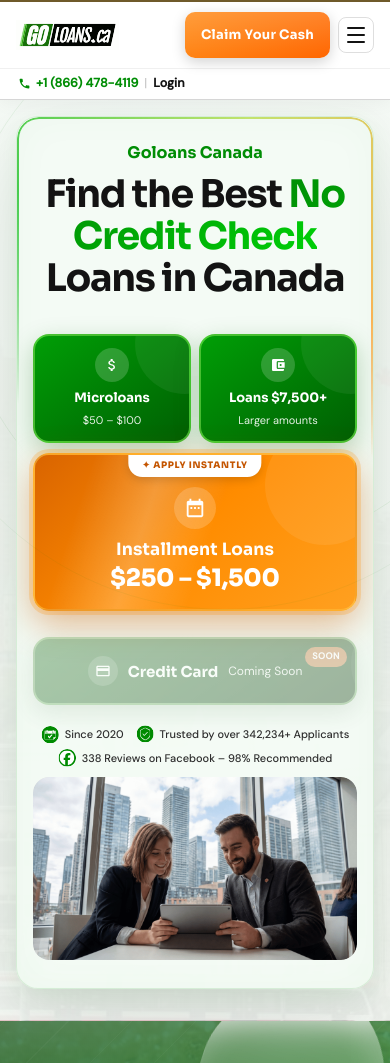
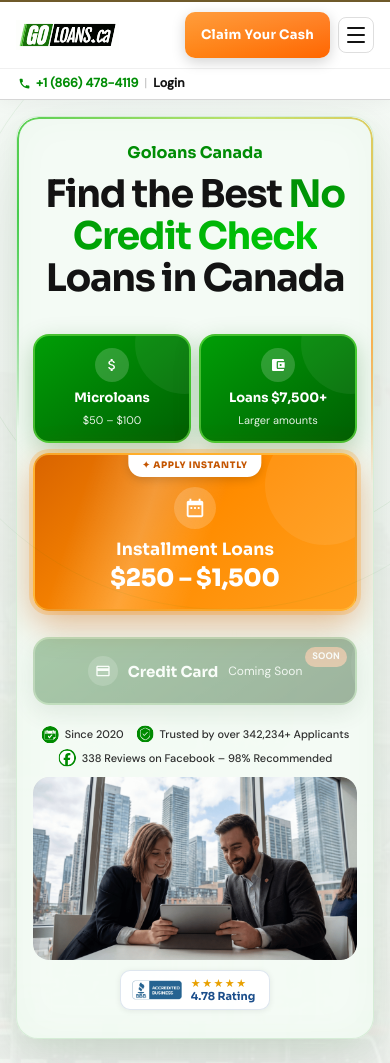
Before and after one commit to AEJAKV/GOLOANS-NEWEST-FINAL-WEBSITE, a website: page index.html in a window 390 px wide. Shown: the top 1063 px of the page. Drawn offline with Linux system fonts and the light colour scheme; a script that the page names is missing.

Commit message:
Add mobile BBB badge to hero section for enhanced trust display

```diff
--- a/index.html
+++ b/index.html
@@ -183,6 +183,14 @@
           <div class="hero-visual animate-up delay-3">
             <div class="hero-photo-placeholder">
               <img src="img/logo/hero-image.png" alt="GoLoans Canada" class="hero-photo-img">
+            </div>
+            <!-- Mobile BBB badge — hidden on desktop -->
+            <div class="hero-bbb">
+              <img src="img/logo/bbb-icon.png" alt="BBB Accredited Business" class="hero-bbb-img">
+              <div class="hero-bbb-rating">
+                <span class="hero-bbb-stars">★★★★★</span>
+                <span class="hero-bbb-score">4.78 Rating</span>
+              </div>
             </div>
           </div>
         </div>
--- a/style.css
+++ b/style.css
@@ -379,6 +379,11 @@ h1, h2, h3, h4 {
   color: #1b4e8b;
   line-height: 1.2;
   white-space: nowrap;
+}
+
+/* Hero BBB badge — mobile only */
+.hero-bbb {
+  display: none;
 }
 
 /* Hamburger — hidden on desktop */
@@ -2498,6 +2503,46 @@ footer { background: var(--navy); color: #fff; }
   .nav-links { display: none; }
   .nav-actions { gap: 8px; }
   .nav-bbb { display: none; }
+  .hero-bbb {
+    display: flex;
+    align-items: center;
+    justify-content: center;
+    gap: 8px;
+    margin-top: 10px;
+    background: rgba(255,255,255,0.92);
+    border: 1px solid rgba(27,78,139,0.14);
+    border-radius: 10px;
+    padding: 6px 14px 6px 10px;
+    box-shadow: 0 1px 6px rgba(0,0,0,0.08);
+    align-self: center;
+    width: fit-content;
+  }
+  .hero-bbb-img {
+    height: 26px;
+    width: auto;
+    display: block;
+  }
+  .hero-bbb-rating {
+    display: flex;
+    flex-direction: column;
+    align-items: flex-start;
+    gap: 1px;
+    line-height: 1;
+  }
+  .hero-bbb-stars {
+    font-size: 11px;
+    color: #e8a000;
+    letter-spacing: 1.5px;
+    line-height: 1.1;
+  }
+  .hero-bbb-score {
+    font-family: 'Sora', sans-serif;
+    font-size: 11px;
+    font-weight: 700;
+    color: #1b4e8b;
+    line-height: 1.2;
+    white-space: nowrap;
+  }
   .hamburger { display: flex; }
   .phone-link { display: none; }
   .nav-login { display: none; }
```
